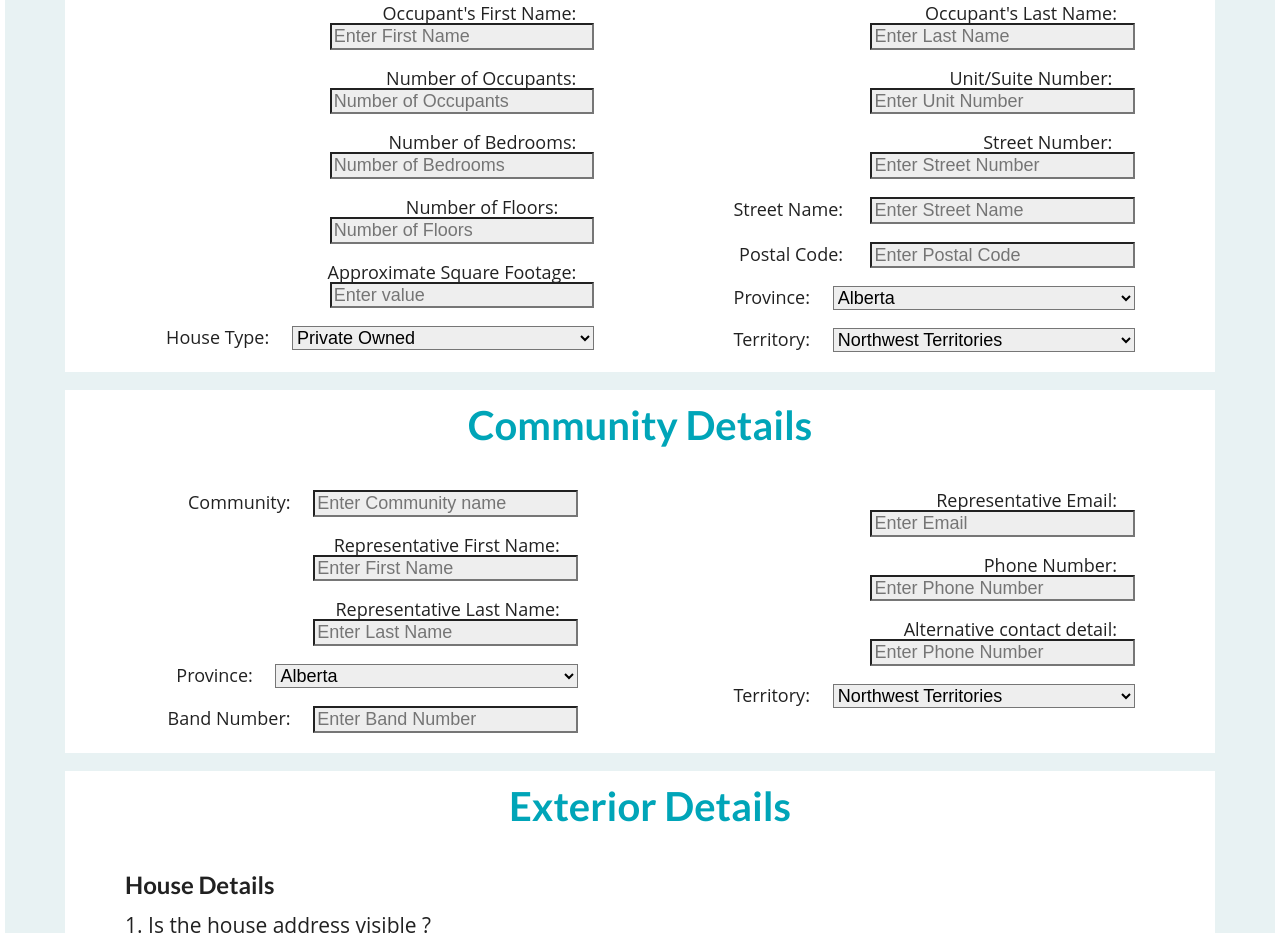
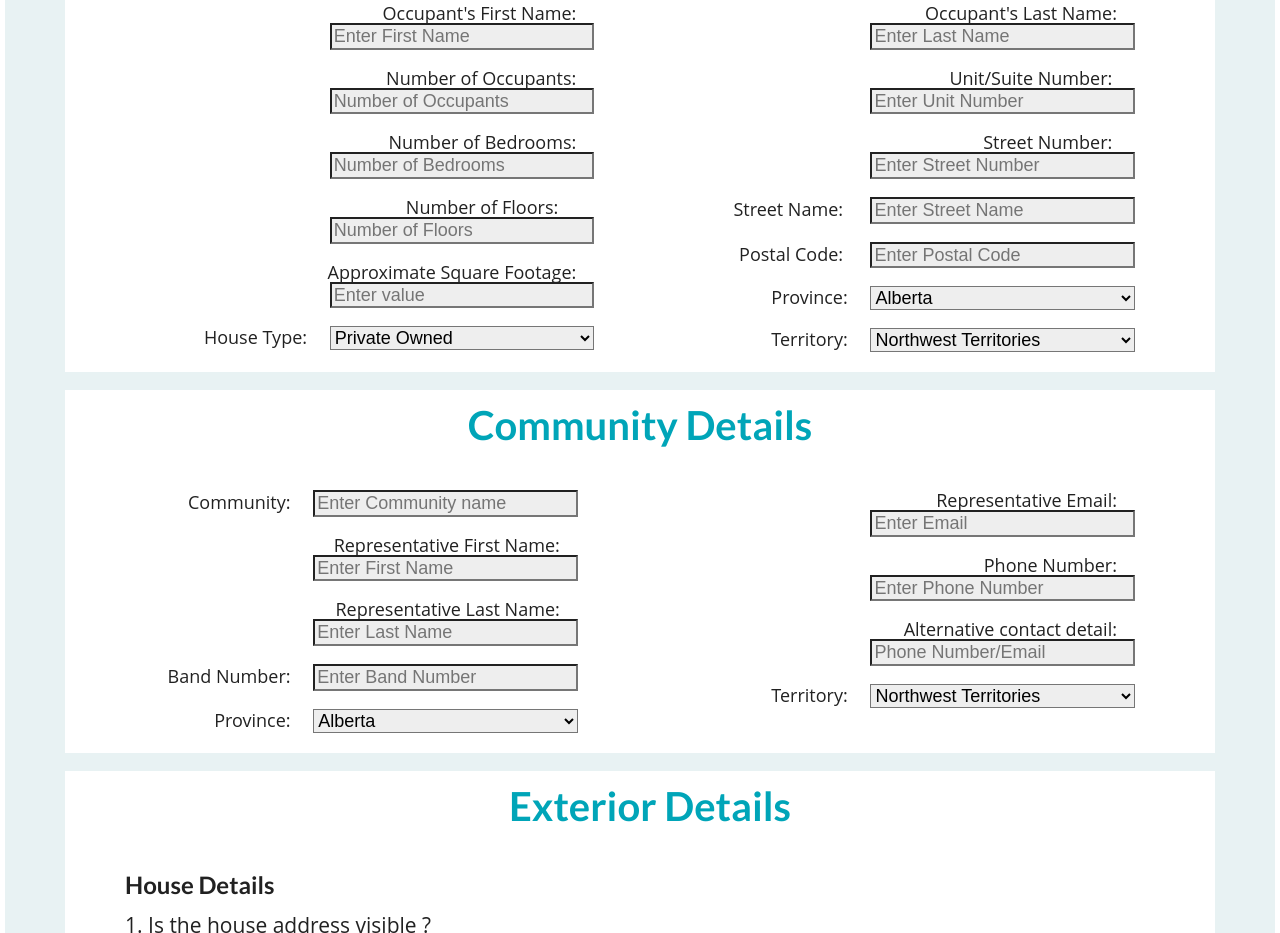
Before and after one commit to GGupta721/HSAtest, a React app in the folder hsatest/: page / in a window 1280 px wide. Shown: the part 356-1289 px from the top of the page. Built offline with nearby package versions, Linux system fonts and the light colour scheme; some packages are replaced by stand-ins of ours; no server answers; what google-maps-react would draw is missing.

Commit message:
fewChanges

```diff
--- a/hsatest/src/components/Form/details/communityDetails.js
+++ b/hsatest/src/components/Form/details/communityDetails.js
@@ -9,13 +9,14 @@ function CommunityDetails() {
                 Community:&emsp; <input type="text" placeholder="Enter Community name" /><p/>
                 Representative First Name:&emsp; <input type="text" placeholder="Enter First Name"/><p/>
                 Representative Last Name:&emsp; <input type="text" placeholder="Enter Last Name" /><p/>
+                Band Number:&emsp; <input type="value" maxLength="3" placeholder="Enter Band Number"/><p/>
                 Province:&emsp; <Province /> <p/>
-                Band Number:&emsp; <input type="value" maxLength="3" placeholder="Enter Band Number"/><p/>
+
             </section>
             <section className="block right">
                 &emsp;Representative Email:&emsp; <input type="email" placeholder="Enter Email" /><p/>
                 &emsp;Phone Number:&emsp; <input type="text" placeholder="Enter Phone Number" /><p/>
-                &emsp;Alternative contact detail:&emsp; <input type="text" placeholder="Enter Phone Number" /><p/>
+                &emsp;Alternative contact detail:&emsp; <input type="text" placeholder="Phone Number/Email" /><p/>
                 Territory:&emsp; < Territory /> <p/>
             </section>
         </div>
--- a/hsatest/src/components/Form/details/occupantDetails.js
+++ b/hsatest/src/components/Form/details/occupantDetails.js
@@ -27,7 +27,7 @@ function OccupantDetails() {
                 &emsp; Occupant's Last Name:&emsp; <input type="text" placeholder= "Enter Last Name"/><p/>
                 Unit/Suite Number: &emsp; <input type="value" placeholder="Enter Unit Number"/><p/>
                 Street Number: &emsp; <input type="value" placeholder="Enter Street Number"/><p/>
-                Street Name: &emsp; <input type="text" placeholder="Enter Street Name"/><p/>
+                Street Name: &emsp; <input type="text"   placeholder="Enter Street Name"/><p/>
                 Postal Code: &emsp; <input type="text" placeholder="Enter Postal Code"/><p/>
                 Province:&emsp; <Province /> <p/>
                 Territory:&emsp; < Territory /> <p/>
--- a/hsatest/src/components/Form/form.css
+++ b/hsatest/src/components/Form/form.css
@@ -22,6 +22,7 @@
   display: flex;
   padding-bottom: 20px;
   text-align: right;
+
 }
 
 .co-details {
@@ -66,7 +67,7 @@
 }
 
 .block select {
-  width: 8cm;
+  width: 7cm;
 }
 
 .rightIndent {
```
